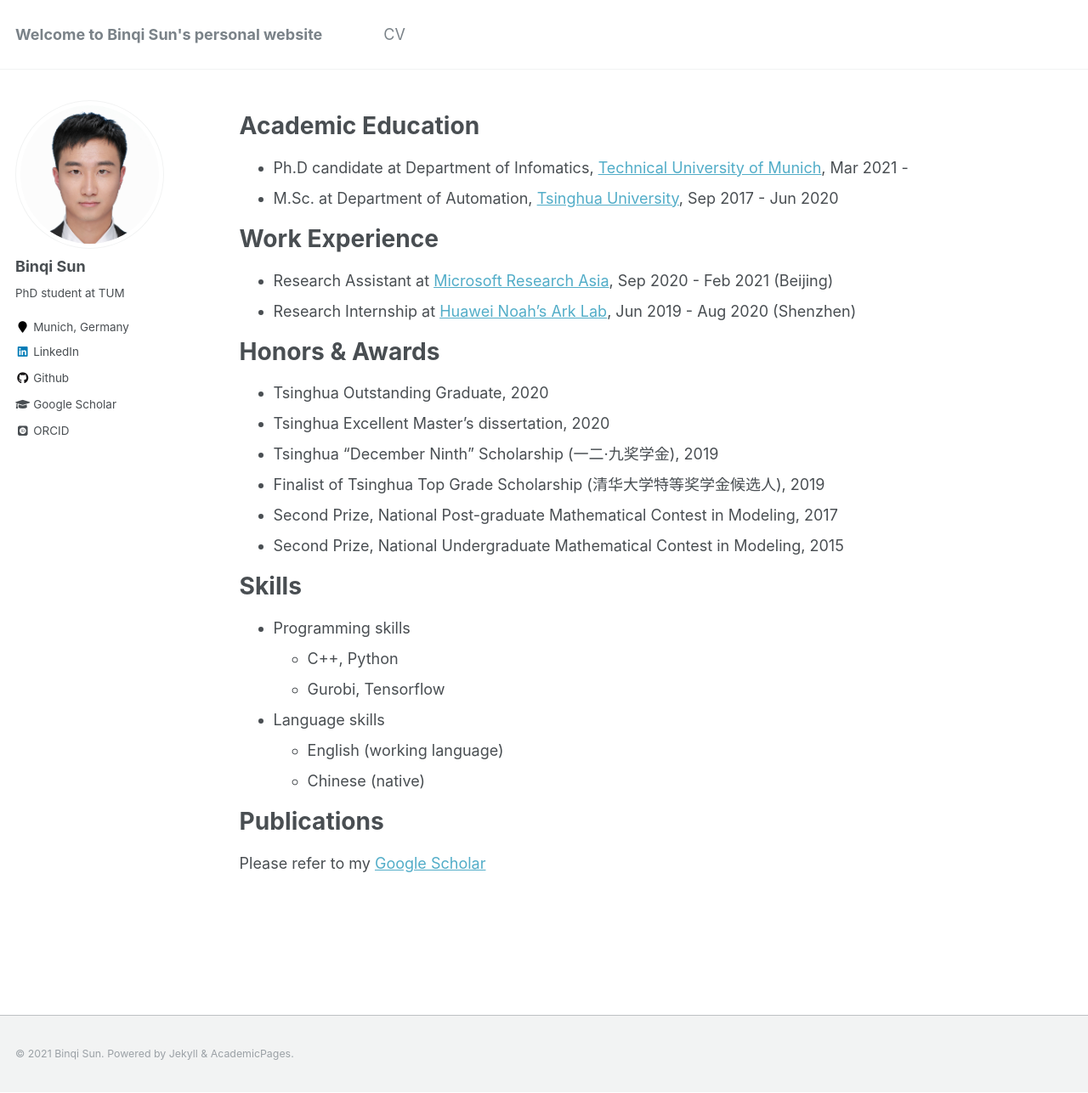
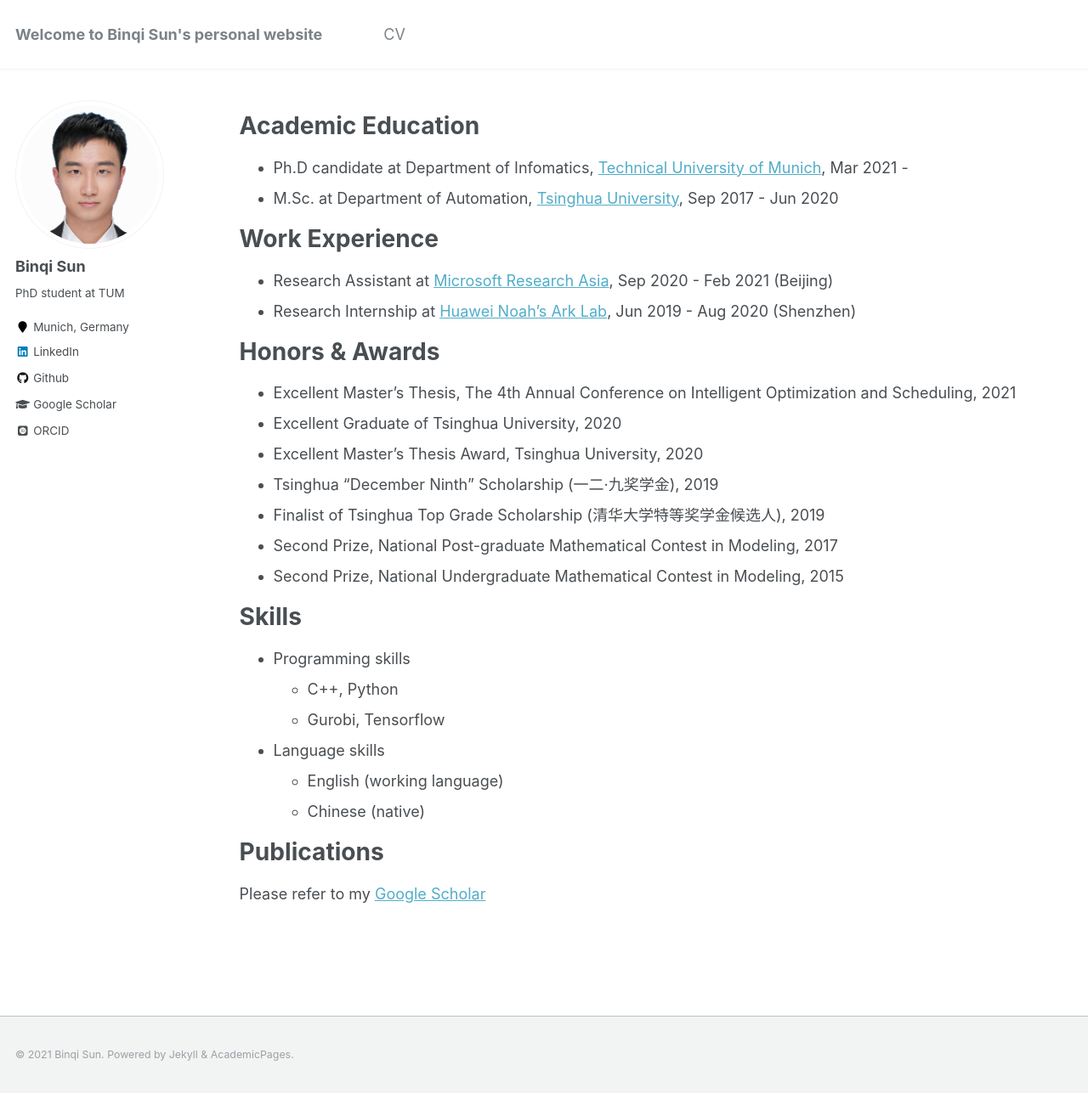
Before and after one commit to binqi-sun/binqi-sun.github.io, a Jekyll site: the page built from _pages/cv.md, in a window 1280 px wide and 1287 px high. Shown: the whole window at 85% size. Built offline with Jekyll 4.4.1, drawn with Linux system fonts in a browser that asks for light colours; some web fonts are replaced.

```diff
--- a/_pages/cv.md
+++ b/_pages/cv.md
@@ -22,8 +22,9 @@ Work Experience
 
 Honors & Awards
 ======
-* Tsinghua Outstanding Graduate, 2020
-* Tsinghua Excellent Master’s dissertation, 2020
+* Excellent Master's Thesis, The 4th Annual Conference on Intelligent Optimization and Scheduling, 2021
+* Excellent Graduate of Tsinghua University, 2020
+* Excellent Master’s Thesis Award, Tsinghua University, 2020
 <!-- * Beijing Outstanding Graduate, 2020 -->
 * Tsinghua “December Ninth” Scholarship (一二·九奖学金), 2019
 * Finalist of Tsinghua Top Grade Scholarship (清华大学特等奖学金候选人), 2019
```
Also changed, not shown: _pages/about.md (+2 -2 lines).
